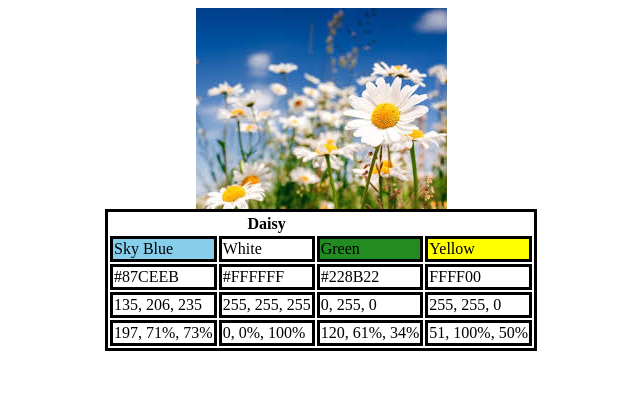
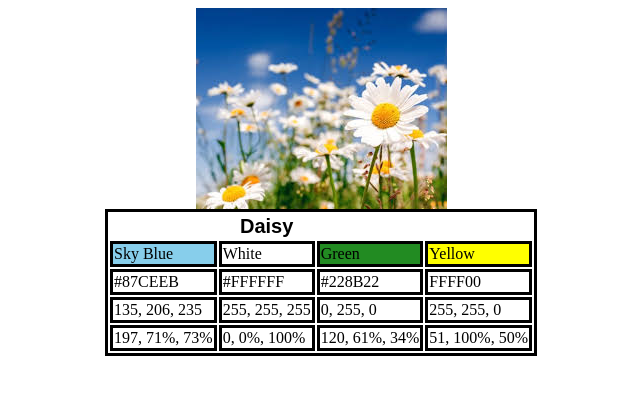
Before and after one commit to CallieSawall/Color-Scheme, a plain HTML site: page index.html in a window 1280 px wide. Shown: the whole page, without its empty margins (319-959 px from the left). Drawn offline with Linux system fonts and the light colour scheme.

Commit message:
Update index.html

```diff
--- a/index.html
+++ b/index.html
@@ -4,6 +4,10 @@
 <style>
     table, tr, td {
         border: 3px solid black;
+    }
+    th {
+        font-family: Arial, sans-serif;
+        font-size: 20px;
     }
 </style>
 <center>
```
